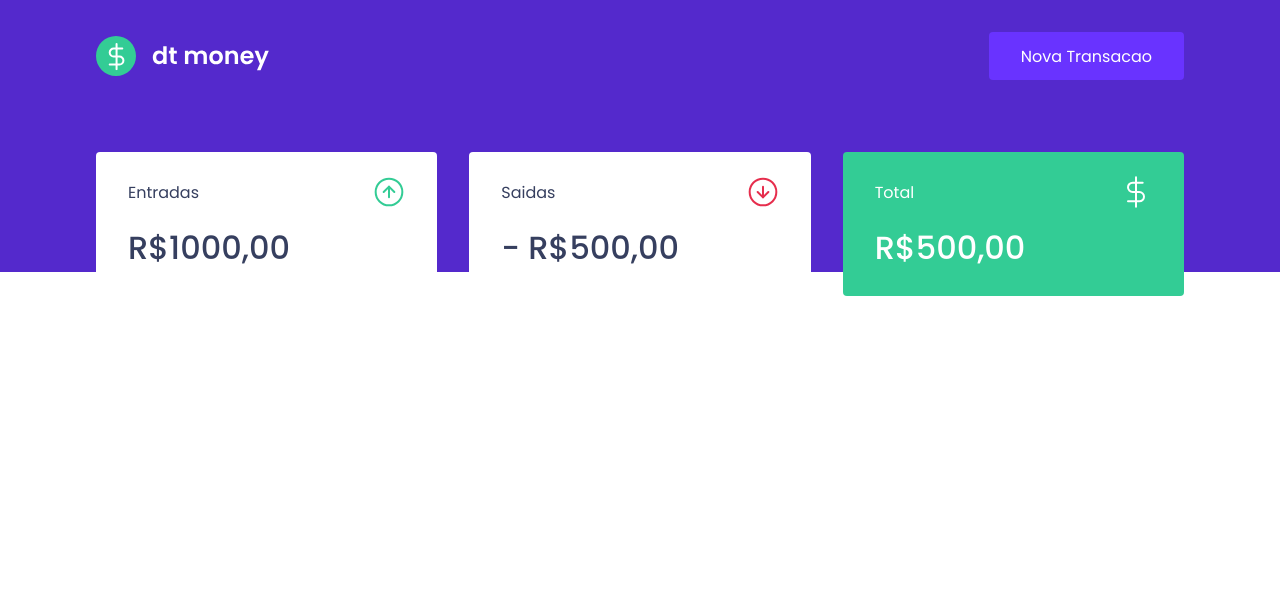
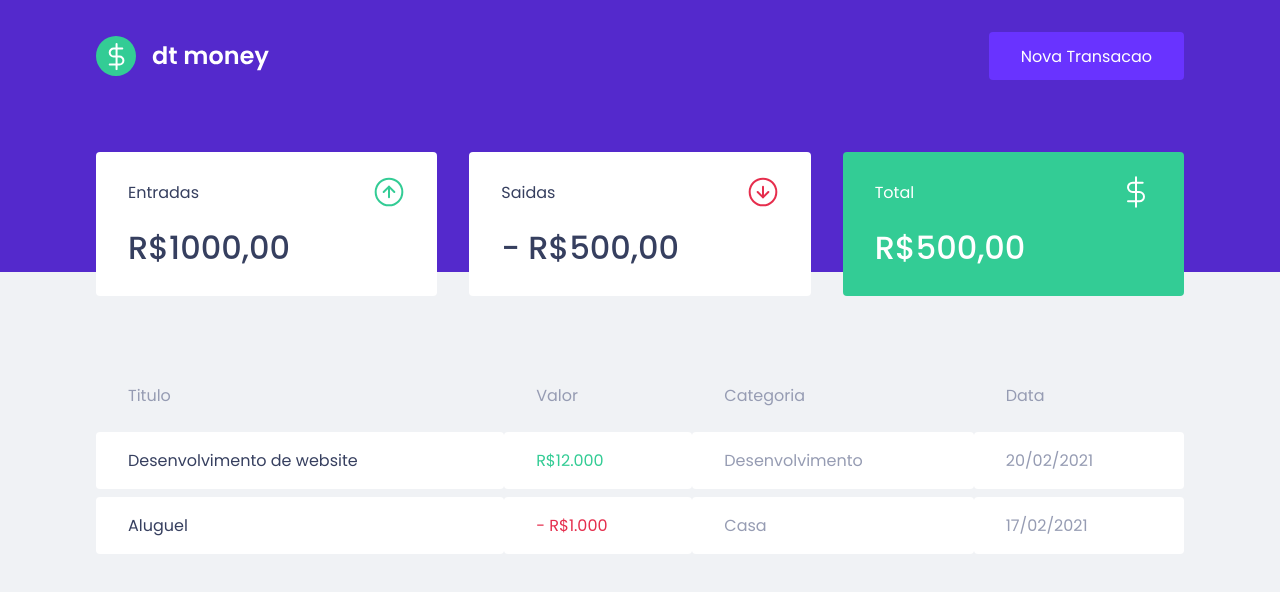
Before and after one commit to horquidia-lima/dtmoney-reactjs, a React (Create React App) app: page / in a window 1280 px wide. Shown: the top 592 px of the page. Built offline with nearby package versions, Linux system fonts and the light colour scheme.

Commit message:
component transactionsTable

```diff
--- a/src/components/Dashboard/index.tsx
+++ b/src/components/Dashboard/index.tsx
@@ -1,10 +1,12 @@
 import { Container } from "./styles";
 import { Summary } from "../Summary";
+import { TransactionsTable } from "../TransactionsTable";
 
 export function Deshboard(){
     return(
         <Container>
             <Summary/>
+            <TransactionsTable/>
         </Container>
     )
 }
--- /dev/null
+++ b/src/components/TransactionsTable/index.tsx
@@ -0,0 +1,32 @@
+import { Container } from "./styles";
+
+export function TransactionsTable(){
+    return(
+        <Container>
+            <table>
+                <thead>
+                    <tr>
+                        <th>Titulo</th>
+                        <th>Valor</th>
+                        <th>Categoria</th>
+                        <th>Data</th>
+                    </tr>
+                </thead>
+                <tbody>
+                    <tr>
+                        <td>Desenvolvimento de website</td>
+                        <td className="deposit">R$12.000</td>
+                        <td>Desenvolvimento</td>
+                        <td>20/02/2021</td>
+                    </tr>
+                    <tr>
+                        <td>Aluguel</td>
+                        <td className="withdraw">- R$1.000</td>
+                        <td>Casa</td>
+                        <td>17/02/2021</td>
+                    </tr>
+                </tbody>
+            </table>
+        </Container>
+    )
+}
--- /dev/null
+++ b/src/components/TransactionsTable/styles.ts
@@ -0,0 +1,38 @@
+import styled  from "styled-components";
+
+export const Container = styled.div `
+    margin-top: 4rem;
+
+    table{
+        width: 100%;
+        border-spacing: 0 0.5rem;
+
+        th{
+            color: var(--text-body);
+            padding: 1rem 2rem;
+            font-weight: 400;
+            text-align: left;
+            line-height: 1.5rem;
+        }
+
+        td{
+            padding: 1rem 2rem;
+            border: 0;
+            background: var(--shape);
+            color: var(--text-body);
+            border-radius: 0.25rem;
+
+            &:first-child{
+                color: var(--text-title);
+            }
+
+            &.withdraw{
+                color: var(--red);
+            }
+
+            &.deposit{
+                color: var(--green);
+            }
+        }
+    }
+`
--- a/src/styles/global.ts
+++ b/src/styles/global.ts
@@ -33,7 +33,7 @@
     }
 
     body{
-        background: var(---background);
+        background: var(--background);
         -webkit-font-smoothing: antialiased;
     }
 
```
